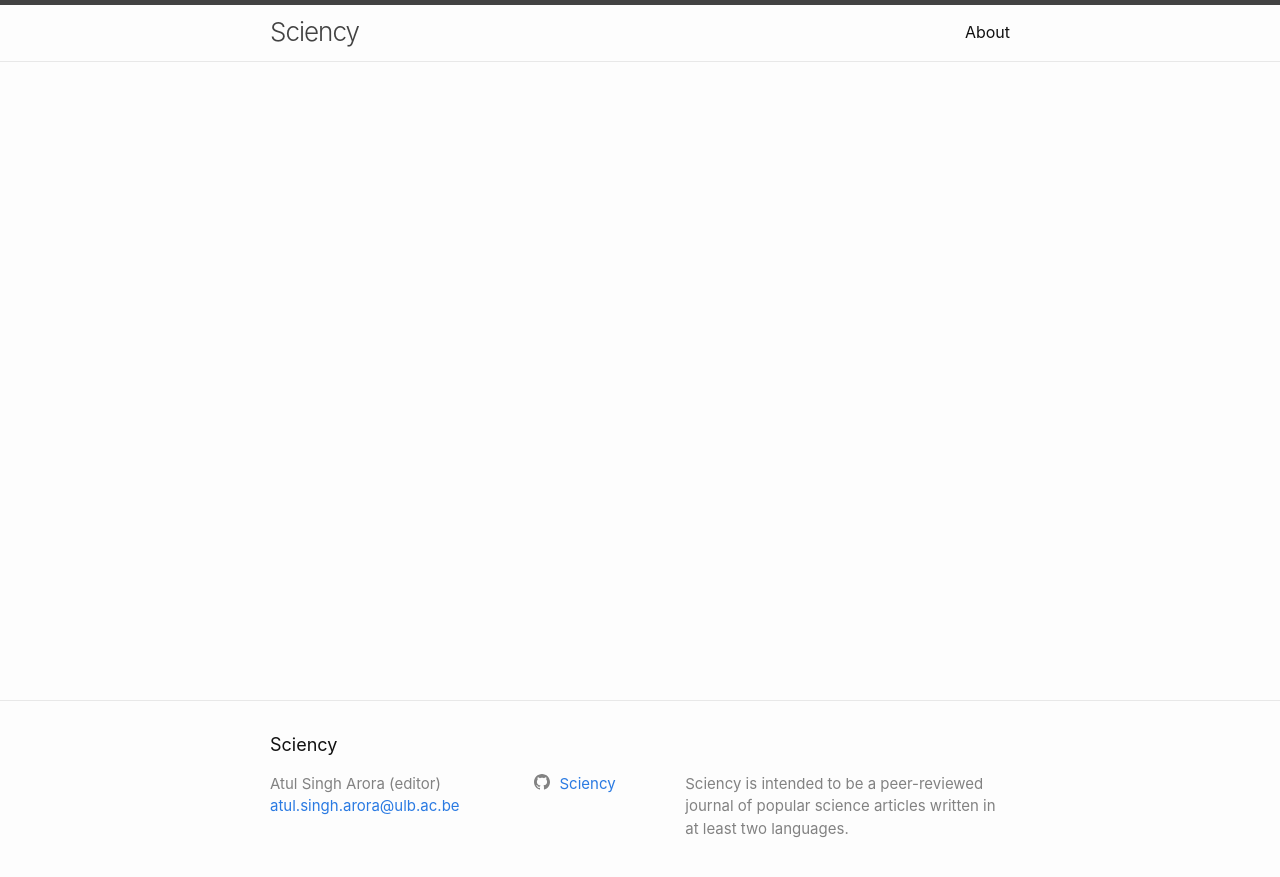
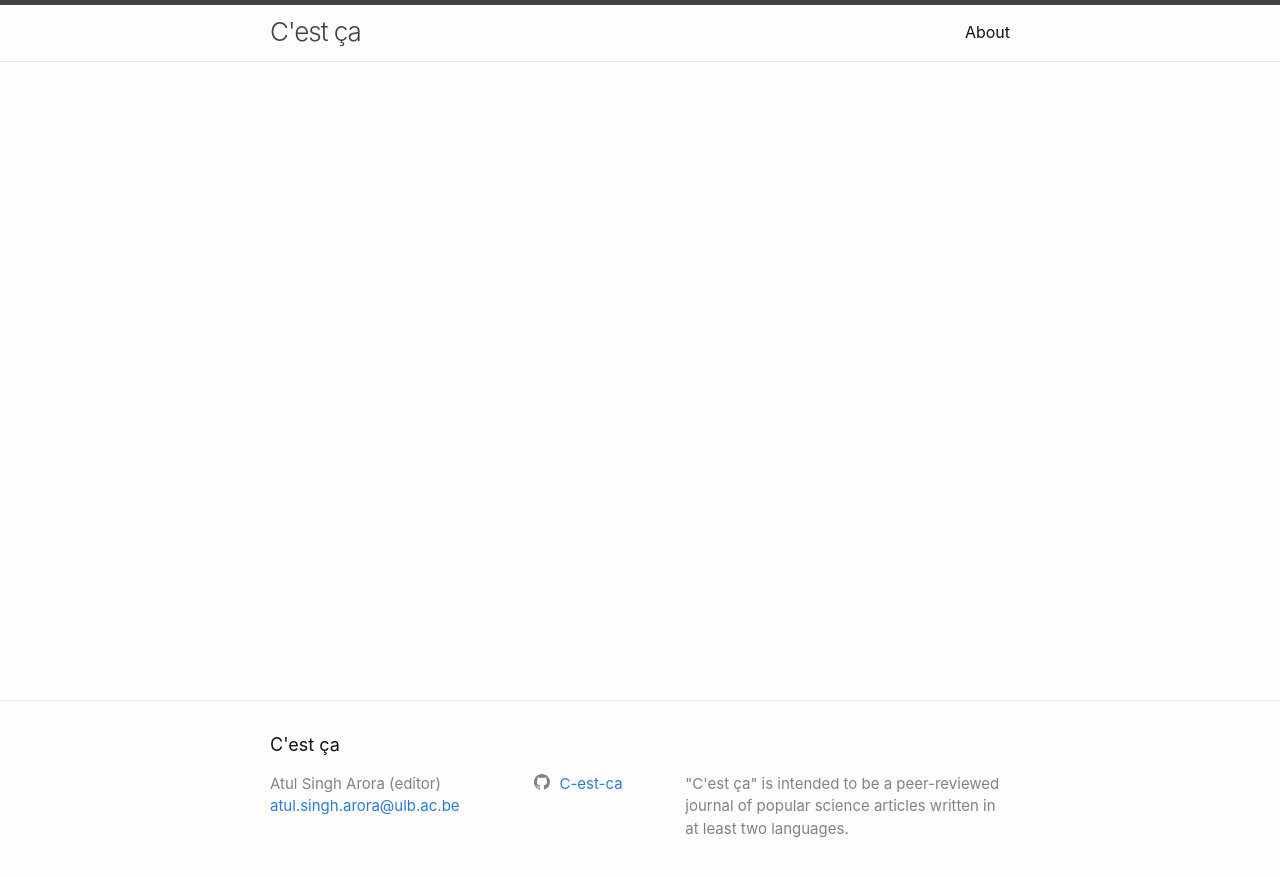
Before and after one commit to toAtulArora/c-est-ca.github.io, a Jekyll site: the page built from index.md, in a window 1280 px wide. Shown: the top 877 px of the page. Built offline with Jekyll 4.4.1, drawn with Linux system fonts in a browser that asks for light colours.

Commit message:
/ ‘_config.yml’

```diff
--- a/_config.yml
+++ b/_config.yml
@@ -1,12 +1,12 @@
-title: Sciency
+title: C'est ça
 author: Atul Singh Arora (editor)
 email: atul.singh.arora@ulb.ac.be
 description: > # this means to ignore newlines until "twitter_username:"
-  Sciency is intended to be a peer-reviewed journal of popular science articles written in at least two languages.
+  "C'est ça" is intended to be a peer-reviewed journal of popular science articles written in at least two languages.
 
 # social links
 #twitter_username: jekyllrb
-github_username:  Sciency
+github_username:  C-est-ca
 #rss: rss
 # dribbble_username: jekyll
 # facebook_username: jekyll
```
